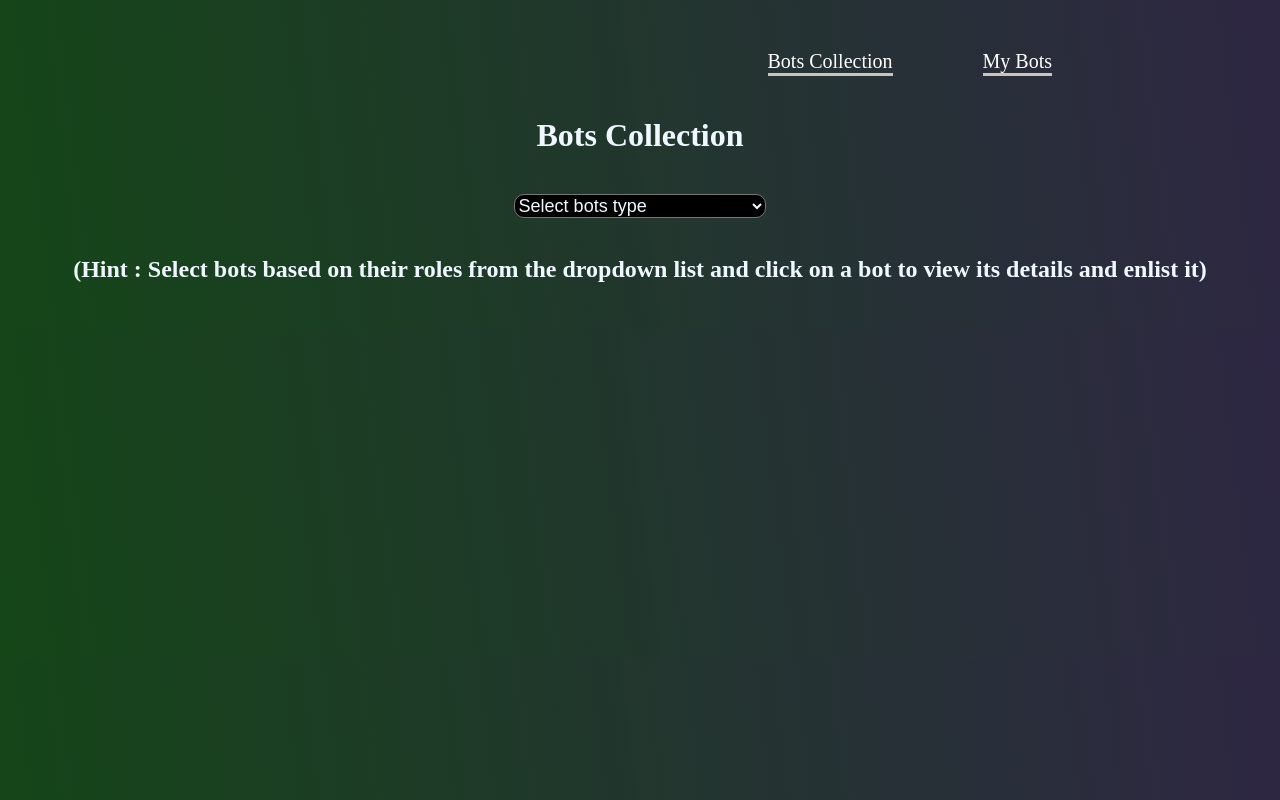
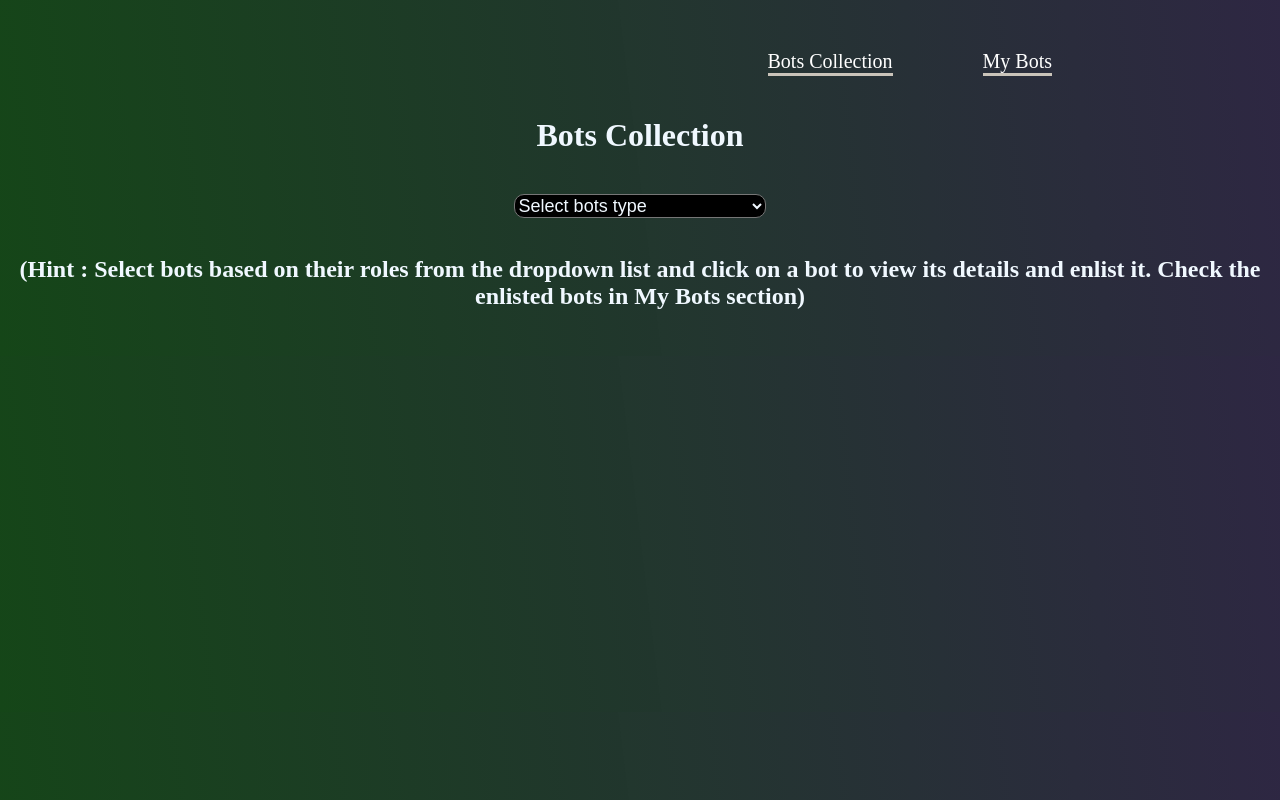
Before and after one commit to Johnny-cloud/Bott-Battlr, a React (Create React App) app: page / in a window 1280 px wide. Built offline with nearby package versions, Linux system fonts and the light colour scheme; data requests are answered from the project's data file.

Commit message:
fix X button

```diff
--- a/src/components/BotCollection.js
+++ b/src/components/BotCollection.js
@@ -29,7 +29,7 @@ function BotCollection({bots, setYourBots, yourBots, setFilteredBots,filteredBot
       </select>
       <br />
       <br />
-      <h2>(Hint : Select bots based on their roles from the dropdown list and click on a bot to view its details and enlist it)</h2>
+      <h2>(Hint : Select bots based on their roles from the dropdown list and click on a bot to view its details and enlist it. Check the enlisted bots in My Bots section)</h2>
       <br />
 
       <div className='bots-collection'>
--- a/src/components/YourBot.js
+++ b/src/components/YourBot.js
@@ -22,7 +22,7 @@ function YourBot({bot, yourBots, setYourBots}) {
         <h3>Armor : {bot.armor}</h3>
         <h3>Title : {bot.bot_class}</h3>
         <button className='btn btn-brown' onClick={releaseBot}>Discharge bot</button>
-        <button className='btn btn-danger' onClick={deleteForever}>X</button>
+        <button className='btn-danger' onClick={deleteForever}>X</button>
      </div>
     </div>
 
--- a/src/styles/index.css
+++ b/src/styles/index.css
@@ -54,6 +54,10 @@ body{
 }
 .btn-danger{
     background-color: red;
+    font-size: 18px;
+}
+.btn-danger:hover{
+    font-size: 20px;
 }
 .btn-brown{
     background-color: brown;
```
